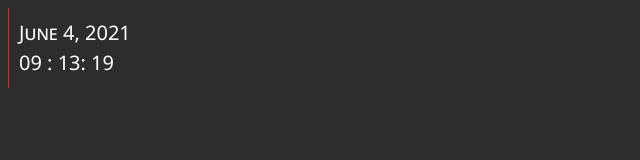
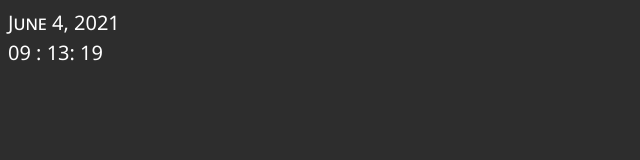
Before and after one commit to phucnguyen81/html, a plain HTML site: page digital_date_time.html in a window 1280 px wide. Shown: the whole page, without its empty margins (0-640 px from the left). Drawn offline with Linux system fonts and the light colour scheme.

Commit message:
digital_date_time: remove border left

```diff
--- a/digital_date_time.html
+++ b/digital_date_time.html
@@ -9,8 +9,6 @@
         font: small-caps lighter 20px/150% "Segoe UI", Frutiger, "Frutiger Linotype", "Dejavu Sans", "Helvetica Neue", Arial, sans-serif;
         text-align:left;
         color:#fff;
-        border-left: 1px solid #ed1f24;
-        padding: 10px;
       }
     </style>
     <script charset="utf-8">
```
